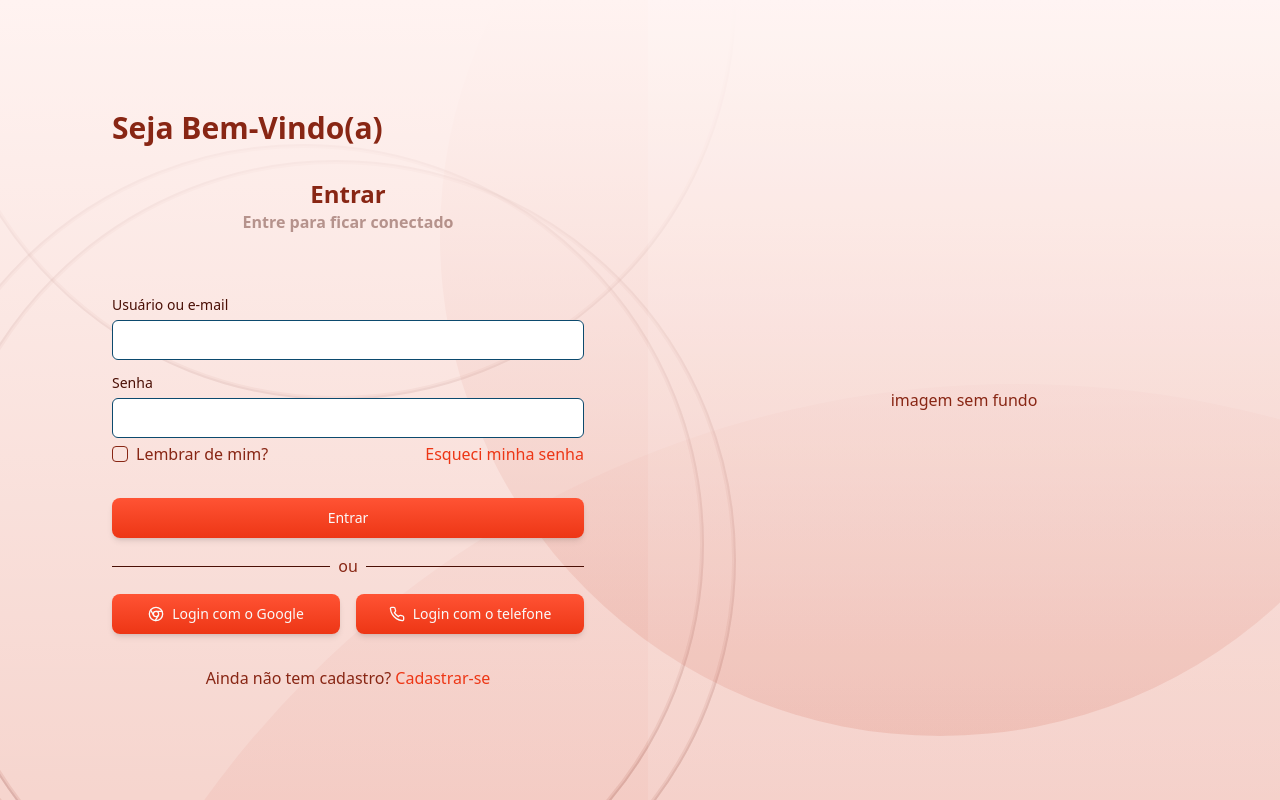
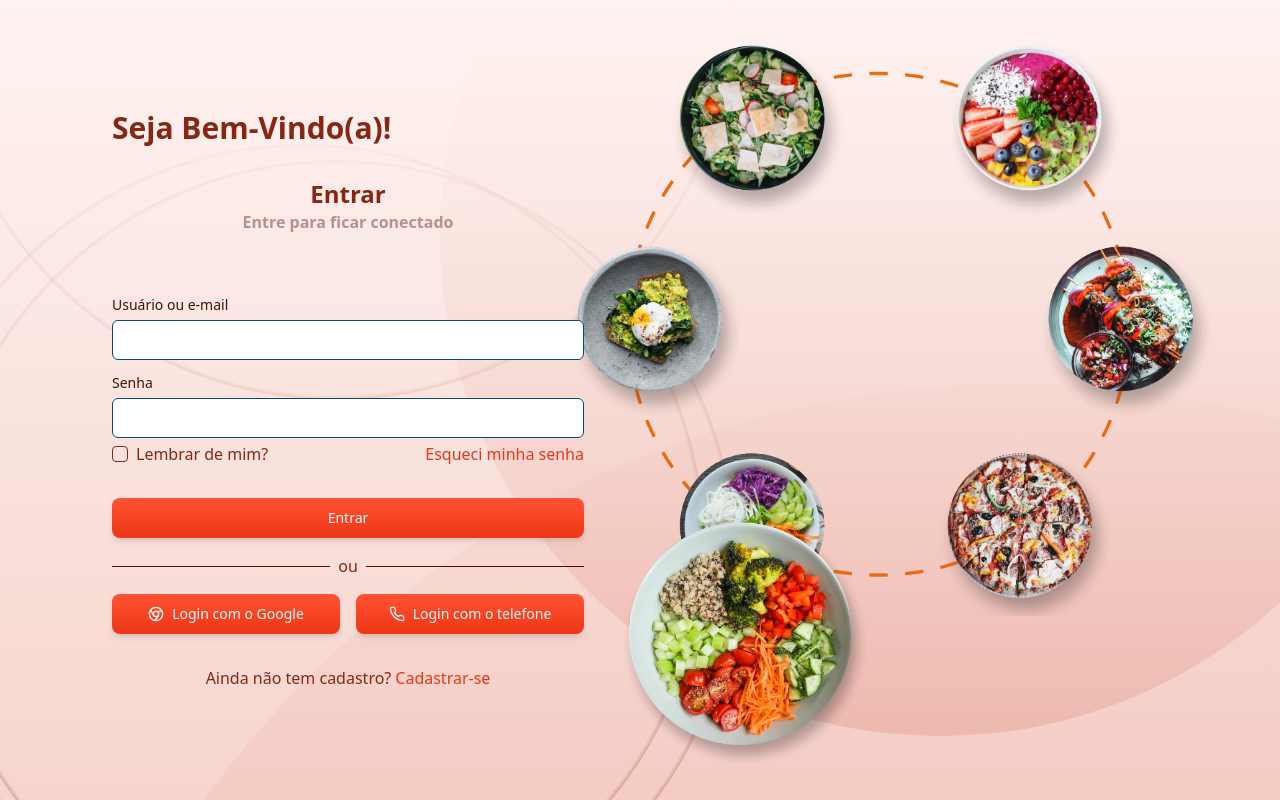
Before and after one commit to fernando-pacheco/projeto-restaurante, a React (Vite) app in the folder frontend/: page /login in a window 1280 px wide. Built offline with nearby package versions, Linux system fonts and the light colour scheme.

Commit message:
[frontend] feat: imagem de fundo da autenticação

```diff
--- a/frontend/src/components/organisms/auth-base.tsx
+++ b/frontend/src/components/organisms/auth-base.tsx
@@ -18,6 +18,20 @@ export function AuthBase({ children }: AuthBaseProps) {
                 <circle className="bg-gradient-to-t from-salmon-700/5 to-salmon-700/5 w-[2000px] h-[2000px] rounded-full absolute top-96 left-4" />
             </div>
             {children}
+            <div className="flex flex-1 justify-center h-screen w-full items-center">
+                <img
+                    alt="img-fundo"
+                    src="static/fundo-login.png"
+                    className="absolute bottom-8 right-[410px] z-10"
+                    width={250}
+                />
+                <img
+                    alt="img-fundo1"
+                    src="static/fundo-login1.png"
+                    className="absolute top-10 right-16"
+                    width={650}
+                />
+            </div>
         </div>
     )
 }
--- a/frontend/src/pages/auth/login/index.tsx
+++ b/frontend/src/pages/auth/login/index.tsx
@@ -33,11 +33,24 @@ export function Login() {
 
             toast.success("Bem-vindo ao sistema!", {
                 description: "Login realizado com sucesso.",
+                duration: 5000,
+                style: {
+                    backgroundColor: "#f",
+                    color: "#571a1e",
+                    border: "1px solid #fbd4c4",
+                },
+                className: "custom-toast-success",
                 action: {
                     label: "Fechar",
-                    onClick: () => {},
+                    onClick: () => {
+                        console.log("Ação de fechar executada")
+                    },
+                    actionButtonStyle: {
+                        backgroundColor: "#f",
+                    },
                 },
             })
+
             navigate("/home")
         } else {
             toast.error(response, {
@@ -55,7 +68,7 @@ export function Login() {
             <div className="px-16 rounded-l-xl h-full min-w-80 w-[600px] z-50">
                 <form onSubmit={handleSubmit}>
                     <h1 className="text-3xl font-semibold mb-8">
-                        Seja Bem-Vindo(a)
+                        Seja Bem-Vindo(a)!
                     </h1>
                     <h1 className="text-2xl font-semibold flex justify-center">
                         Entrar
@@ -145,8 +158,19 @@ export function Login() {
                 </div>
             </div>
 
-            <div className="flex flex-1 justify-center h-screen w-full items-center bg-white/10">
-                imagem sem fundo
+            <div className="flex flex-1 justify-center h-screen w-full items-center">
+                <img
+                    alt="img-fundo"
+                    src="static/fundo-login.png"
+                    className="absolute bottom-8 right-[410px] z-10"
+                    width={250}
+                />
+                <img
+                    alt="img-fundo1"
+                    src="static/fundo-login1.png"
+                    className="absolute top-10 right-16"
+                    width={650}
+                />
             </div>
         </AuthBase>
     )
```
Also changed, not shown: frontend/static/fundo-login.png (added), frontend/static/fundo-login1.png (added).
